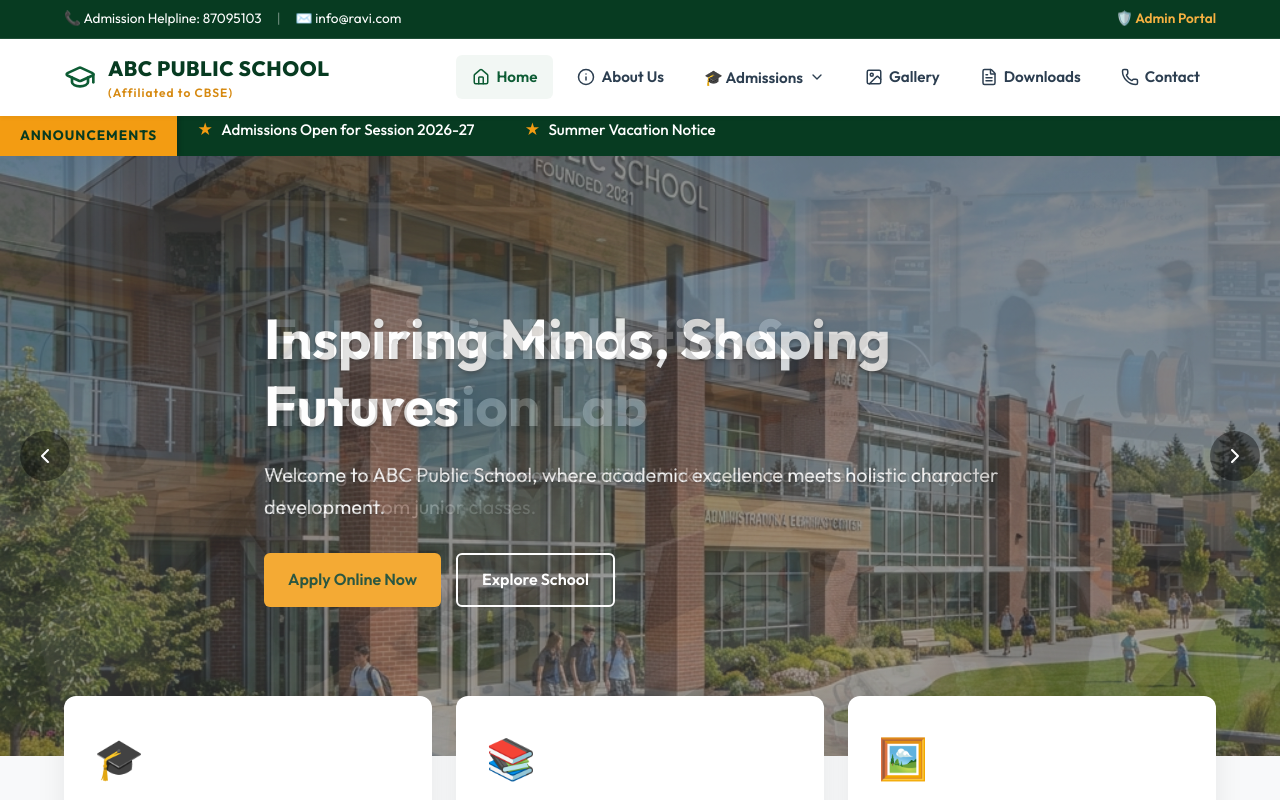
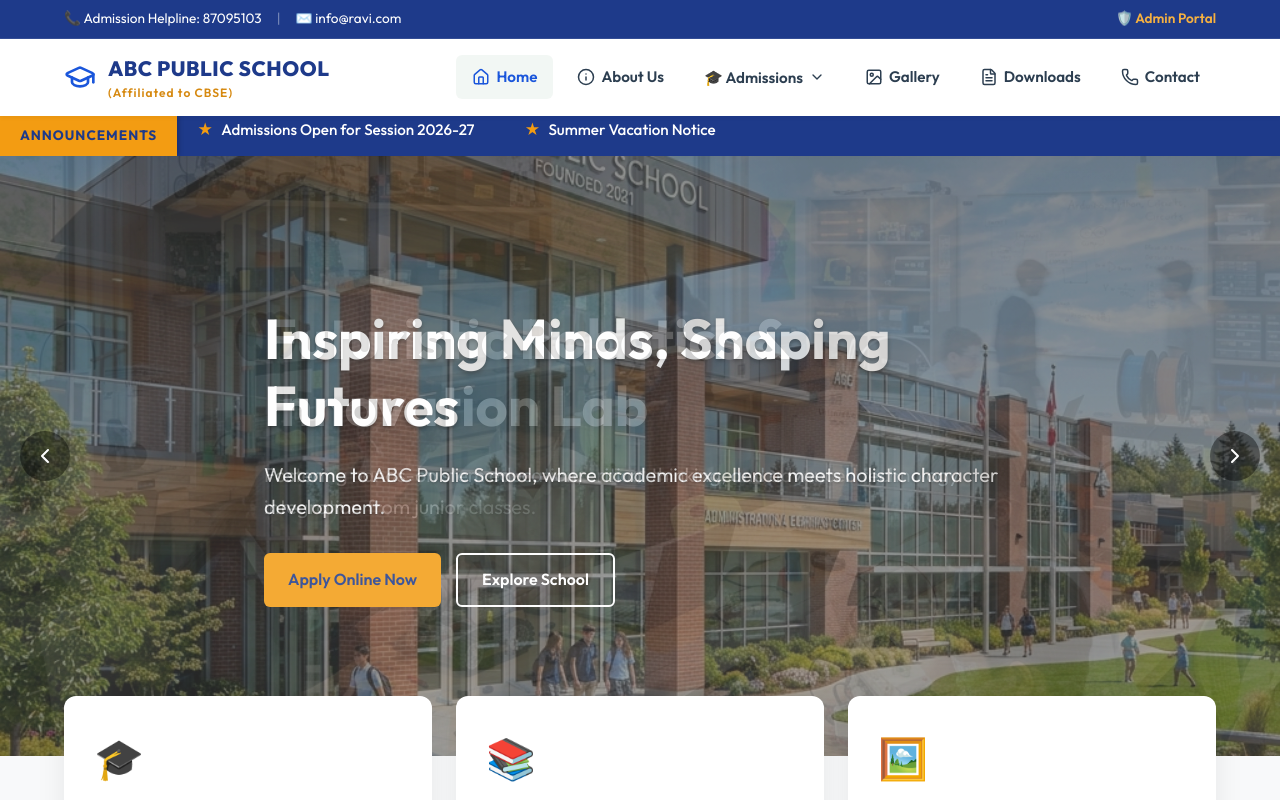
Before and after one commit to ravish-87/school-website, a React (Vite) app in the folder frontend/: page / in a window 1280 px wide. Shown: the top 800 px of the page. Built offline with nearby package versions, Linux system fonts and the light colour scheme; no server answers.

Commit message:
Change theme color to blue

```diff
--- a/frontend/src/index.css
+++ b/frontend/src/index.css
@@ -1,9 +1,9 @@
 @import url('https://fonts.googleapis.com/css2?family=Outfit:wght@300;400;500;600;700;800&display=swap');
 
 :root {
-  --primary-color: #0d5c34;     /* Rich Forest Green */
-  --primary-light: #1b7a4b;     /* Lighter Green */
-  --primary-dark: #073b21;      /* Deep Forest Green */
+  --primary-color: #1a56db;     /* Royal Blue */
+  --primary-light: #3b82f6;     /* Lighter Blue */
+  --primary-dark: #1e3a8a;      /* Deep Blue */
   --secondary-color: #f39c12;   /* Premium Gold/Yellow */
   --secondary-light: #f5b041;   /* Golden yellow highlight */
   --secondary-dark: #d68910;    /* Antique Gold */
```
